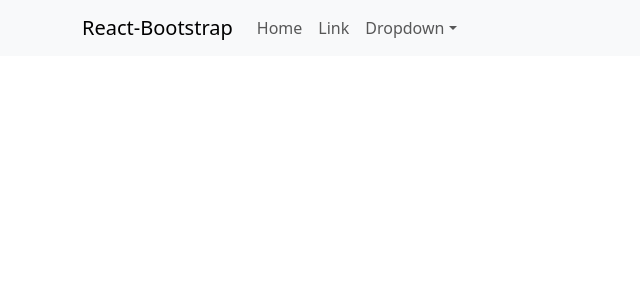
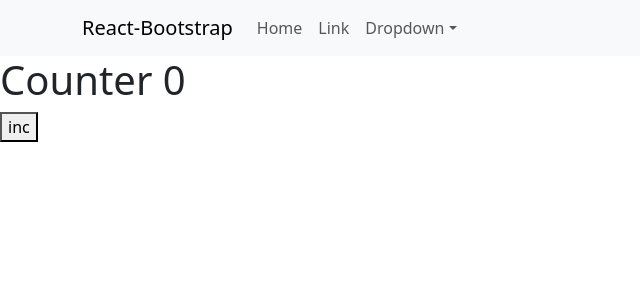
Before and after one commit to sugathub/react-learning, a React (Vite) app: page / in a window 1280 px wide. Shown: the top 300 px of the page, without its empty margins (0-640 px from the left). Built offline with nearby package versions, Linux system fonts and the light colour scheme.

Commit message:
function pass as props

```diff
--- a/src/App.jsx
+++ b/src/App.jsx
@@ -1,15 +1,34 @@
 
 // import './App.css'
 
+import { useState } from "react"
 import Navebar from "./Navebar"
+import { Counter } from "./Counter";
+
 
 function App() {
+
+
+const [counter,setCounter]=useState(0);
+const inc =()=>{
+  setCounter(counter+10);
+};
 
 
 
   return (
     <>
+
+
+
      <Navebar />
+
+     <h1>Counter {counter}</h1>
+    <Counter inc={inc} />
+
+
+
+
 
     </>
   )
--- /dev/null
+++ b/src/Counter.jsx
@@ -0,0 +1,10 @@
+import React from 'react'
+
+export const Counter = ({inc}) => {
+  return (
+   <>
+<button onClick={inc}>inc</button>
+
+   </>
+  )
+}
```
